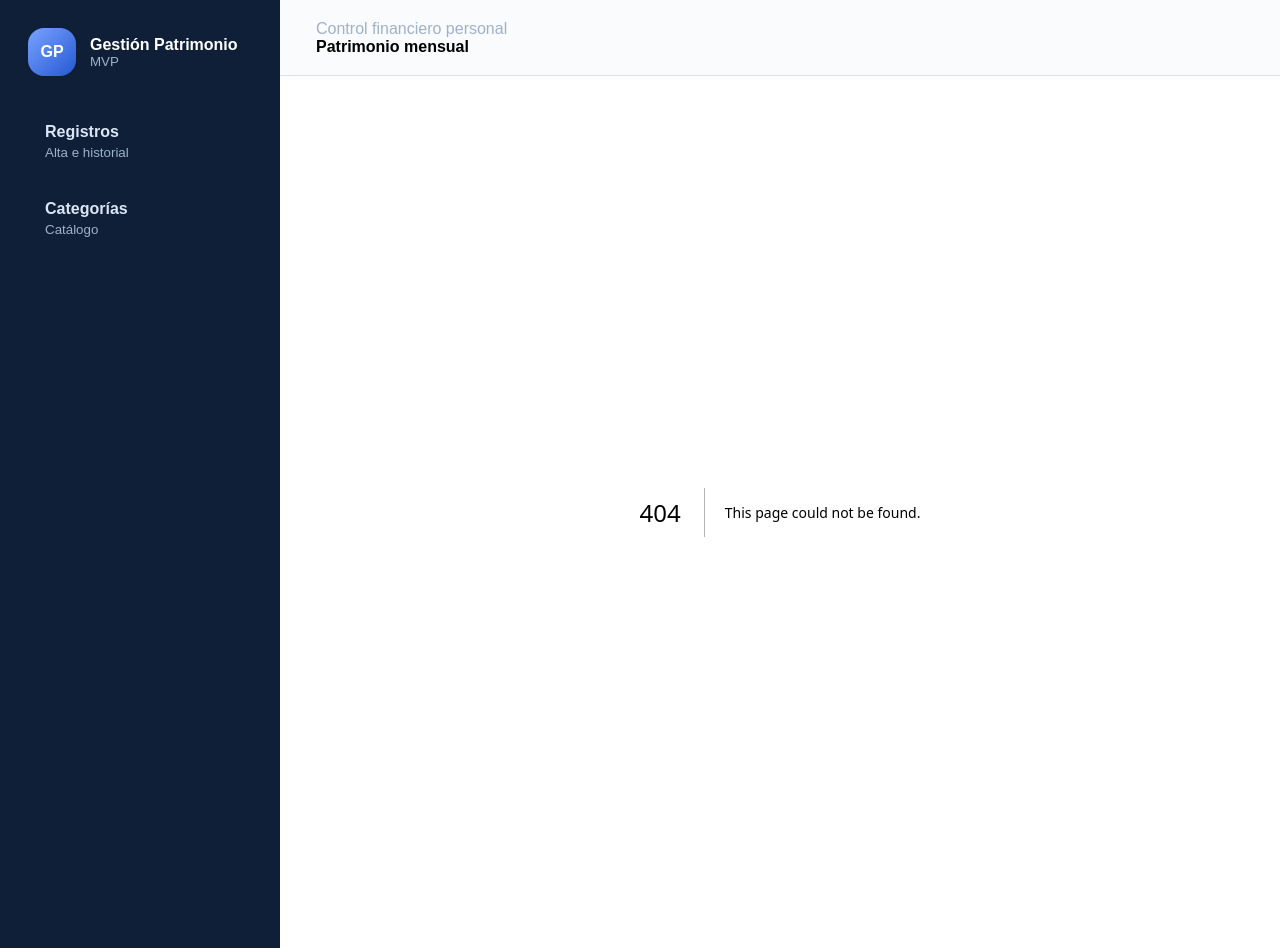
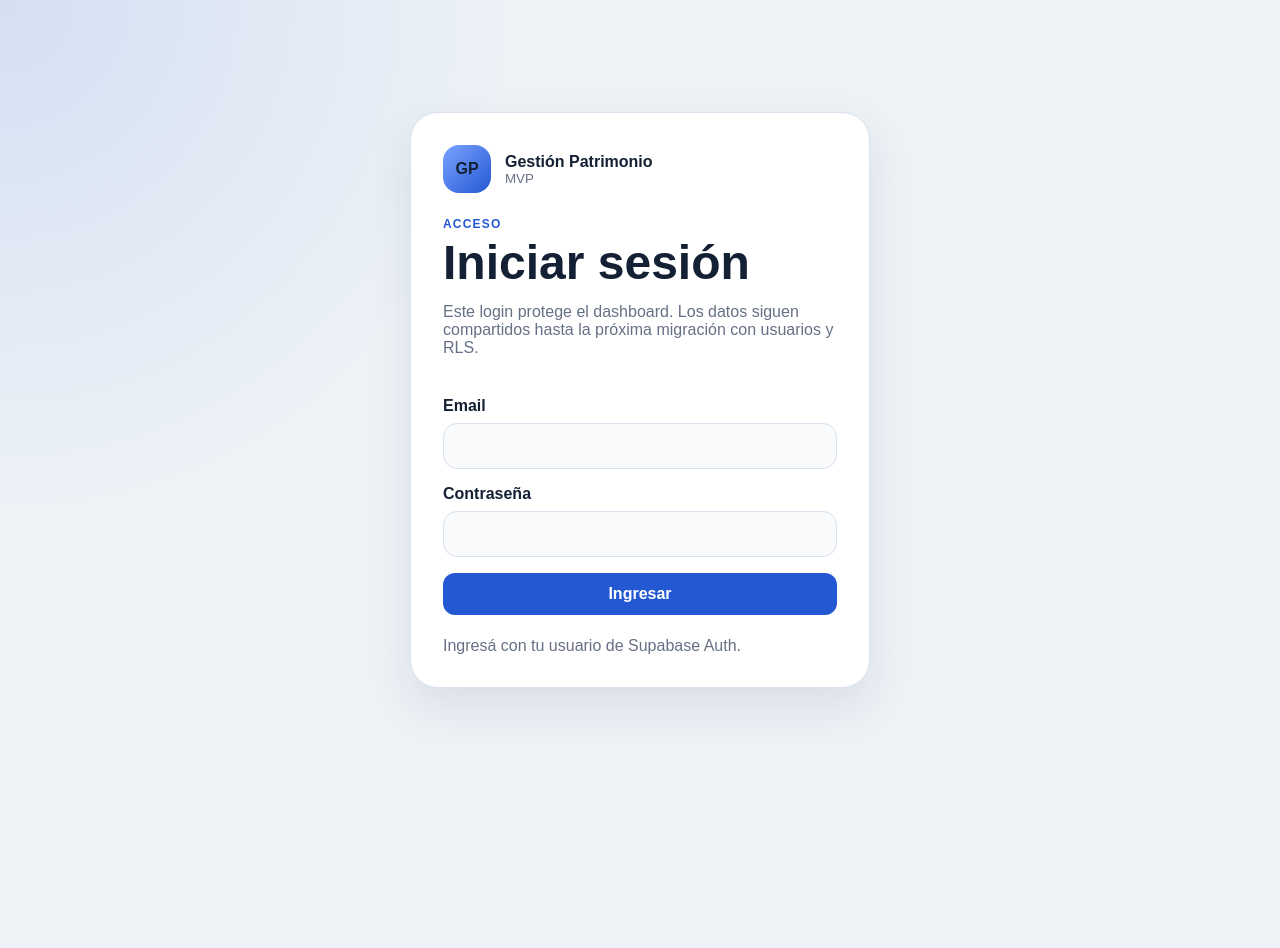
Before and after one commit to JasonCorrales/GestionPatrimonio, a Next.js app: page /login in a window 1280 px wide. Before the commit this address had no page. After the commit the page ends 800 px from the top, so only its background shows below. Built offline with nearby package versions, Linux system fonts and the light colour scheme; no server answers.

Commit message:
feat: add Supabase login MVP

```diff
--- a/src/app/globals.css
+++ b/src/app/globals.css
@@ -135,8 +135,71 @@ button {
   display: block;
 }
 
+.session-chip {
+  align-items: center;
+  background: white;
+  border: 1px solid var(--border);
+  border-radius: 999px;
+  display: flex;
+  gap: 12px;
+  padding: 8px 8px 8px 14px;
+}
+
+.session-chip span {
+  color: var(--muted);
+  font-size: 0.9rem;
+  font-weight: 700;
+}
+
+.session-chip button {
+  background: var(--foreground);
+  border: 0;
+  border-radius: 999px;
+  color: white;
+  font-weight: 800;
+  padding: 8px 12px;
+}
+
 .page-container {
   padding: 36px;
+}
+
+.auth-page {
+  align-items: center;
+  display: flex;
+  justify-content: center;
+  min-height: 100vh;
+  padding: 24px;
+}
+
+.auth-card {
+  background: white;
+  border: 1px solid var(--border);
+  border-radius: 28px;
+  box-shadow: var(--shadow);
+  display: grid;
+  gap: 24px;
+  max-width: 460px;
+  padding: 32px;
+  width: 100%;
+}
+
+.auth-brand {
+  color: var(--foreground);
+}
+
+.auth-brand small {
+  color: var(--muted);
+}
+
+.auth-card h1 {
+  font-size: clamp(2rem, 5vw, 3rem);
+  line-height: 1;
+  margin: 0 0 12px;
+}
+
+.compact-status {
+  max-width: 380px;
 }
 
 .content-stack {
@@ -392,7 +455,9 @@ button {
 
   .category-item,
   .record,
-  .section-title-row {
+  .section-title-row,
+  .session-chip,
+  .topbar {
     align-items: flex-start;
     flex-direction: column;
   }
--- /dev/null
+++ b/src/app/login/page.tsx
@@ -0,0 +1,5 @@
+import { LoginForm } from "@/ui/components/LoginForm";
+
+export default function LoginPage() {
+  return <LoginForm />;
+}
--- /dev/null
+++ b/src/data/supabase/auth.ts
@@ -0,0 +1,42 @@
+import type { AuthChangeEvent, Session } from "@supabase/supabase-js";
+import { getSupabaseBrowserClient } from "./client";
+
+export type AuthStateListener = (
+  event: AuthChangeEvent,
+  session: Session | null,
+) => void;
+
+export async function getCurrentSession() {
+  const { data, error } = await getSupabaseBrowserClient().auth.getSession();
+
+  if (error) {
+    throw error;
+  }
+
+  return data.session;
+}
+
+export async function signInWithEmailPassword(email: string, password: string) {
+  const { data, error } = await getSupabaseBrowserClient().auth.signInWithPassword({
+    email,
+    password,
+  });
+
+  if (error) {
+    throw error;
+  }
+
+  return data.session;
+}
+
+export async function signOut() {
+  const { error } = await getSupabaseBrowserClient().auth.signOut();
+
+  if (error) {
+    throw error;
+  }
+}
+
+export function onAuthStateChange(listener: AuthStateListener) {
+  return getSupabaseBrowserClient().auth.onAuthStateChange(listener).data.subscription;
+}
--- a/src/data/supabase/client.ts
+++ b/src/data/supabase/client.ts
@@ -18,9 +18,9 @@ export function getSupabaseBrowserClient() {
 
   browserClient = createClient(supabaseUrl, supabaseAnonKey, {
     auth: {
-      autoRefreshToken: false,
-      detectSessionInUrl: false,
-      persistSession: false,
+      autoRefreshToken: true,
+      detectSessionInUrl: true,
+      persistSession: true,
     },
   });
 
--- a/src/ui/components/AppShell.tsx
+++ b/src/ui/components/AppShell.tsx
@@ -1,8 +1,10 @@
 "use client";
 
 import Link from "next/link";
-import { usePathname } from "next/navigation";
-import type { ReactNode } from "react";
+import { usePathname, useRouter } from "next/navigation";
+import { useEffect, useState, type ReactNode } from "react";
+import type { Session } from "@supabase/supabase-js";
+import { getCurrentSession, onAuthStateChange, signOut } from "@/data/supabase/auth";
 
 const navigationItems = [
   { href: "/", label: "Registros", description: "Alta e historial" },
@@ -11,6 +13,84 @@ const navigationItems = [
 
 export function AppShell({ children }: Readonly<{ children: ReactNode }>) {
   const pathname = usePathname();
+  const router = useRouter();
+  const isLoginPage = pathname === "/login";
+  const [session, setSession] = useState<Session | null>(null);
+  const [loadingSession, setLoadingSession] = useState(true);
+  const [authError, setAuthError] = useState<string | null>(null);
+
+  useEffect(() => {
+    let mounted = true;
+
+    getCurrentSession()
+      .then((currentSession) => {
+        if (!mounted) {
+          return;
+        }
+
+        setSession(currentSession);
+        setAuthError(null);
+      })
+      .catch((error) => {
+        if (!mounted) {
+          return;
+        }
+
+        setAuthError(getErrorMessage(error));
+      })
+      .finally(() => {
+        if (mounted) {
+          setLoadingSession(false);
+        }
+      });
+
+    const subscription = onAuthStateChange((_event, nextSession) => {
+      setSession(nextSession);
+      setLoadingSession(false);
+    });
+
+    return () => {
+      mounted = false;
+      subscription.unsubscribe();
+    };
+  }, []);
+
+  useEffect(() => {
+    if (loadingSession) {
+      return;
+    }
+
+    if (!session && !isLoginPage) {
+      router.replace("/login");
+      return;
+    }
+
+    if (session && isLoginPage) {
+      router.replace("/");
+    }
+  }, [isLoginPage, loadingSession, router, session]);
+
+  async function handleSignOut() {
+    await signOut();
+    router.replace("/login");
+    router.refresh();
+  }
+
+  if (isLoginPage) {
+    return <>{children}</>;
+  }
+
+  if (loadingSession) {
+    return <FullPageStatus title="Validando sesión" message="Un momento..." />;
+  }
+
+  if (authError) {
+    return <FullPageStatus title="Error de autenticación" message={authError} />;
+  }
+
+  if (!session) {
+    return <FullPageStatus title="Redirigiendo" message="Te llevamos al login..." />;
+  }
 
   return (
     <div className="app-shell">
@@ -48,9 +128,29 @@ export function AppShell({ children }: Readonly<{ children: ReactNode }>) {
             <span className="topbar-kicker">Control financiero personal</span>
             <strong>Patrimonio mensual</strong>
           </div>
+          <div className="session-chip">
+            <span>{session.user.email}</span>
+            <button type="button" onClick={handleSignOut}>Salir</button>
+          </div>
         </header>
         <main className="page-container">{children}</main>
       </div>
     </div>
   );
 }
+
+function FullPageStatus({ title, message }: Readonly<{ title: string; message: string }>) {
+  return (
+    <main className="auth-page">
+      <section className="auth-card compact-status">
+        <p className="eyebrow">Sesión</p>
+        <h1>{title}</h1>
+        <p className="message">{message}</p>
+      </section>
+    </main>
+  );
+}
+
+function getErrorMessage(error: unknown) {
+  return error instanceof Error ? error.message : "Unknown error";
+}
--- /dev/null
+++ b/src/ui/components/LoginForm.tsx
@@ -0,0 +1,85 @@
+"use client";
+
+import { FormEvent, useState } from "react";
+import { useRouter } from "next/navigation";
+import { signInWithEmailPassword } from "@/data/supabase/auth";
+
+export function LoginForm() {
+  const router = useRouter();
+  const [email, setEmail] = useState("");
+  const [password, setPassword] = useState("");
+  const [loading, setLoading] = useState(false);
+  const [message, setMessage] = useState("Ingresá con tu usuario de Supabase Auth.");
+
+  async function handleSubmit(event: FormEvent<HTMLFormElement>) {
+    event.preventDefault();
+    setLoading(true);
+    setMessage("Validando credenciales...");
+
+    try {
+      await signInWithEmailPassword(email, password);
+      setMessage("Ingreso correcto. Redirigiendo...");
+      router.replace("/");
+      router.refresh();
+    } catch (error) {
+      setMessage(`No se pudo iniciar sesión: ${getErrorMessage(error)}`);
+    } finally {
+      setLoading(false);
+    }
+  }
+
+  return (
+    <main className="auth-page">
+      <section className="auth-card">
+        <div className="brand auth-brand">
+          <span className="brand-mark">GP</span>
+          <span>
+            <strong>Gestión Patrimonio</strong>
+            <small>MVP</small>
+          </span>
+        </div>
+
+        <div>
+          <p className="eyebrow">Acceso</p>
+          <h1>Iniciar sesión</h1>
+          <p className="muted">
+            Este login protege el dashboard. Los datos siguen compartidos hasta la próxima migración con usuarios y RLS.
+          </p>
+        </div>
+
+        <form className="form" onSubmit={handleSubmit}>
+          <label>
+            Email
+            <input
+              autoComplete="email"
+              type="email"
+              value={email}
+              onChange={(event) => setEmail(event.target.value)}
+              required
+            />
+          </label>
+
+          <label>
+            Contraseña
+            <input
+              autoComplete="current-password"
+              type="password"
+              value={password}
+              onChange={(event) => setPassword(event.target.value)}
+              required
+            />
+          </label>
+
+          <button disabled={loading} type="submit">
+            {loading ? "Ingresando..." : "Ingresar"}
+          </button>
+          <p className="message">{message}</p>
+        </form>
+      </section>
+    </main>
+  );
+}
+
+function getErrorMessage(error: unknown) {
+  return error instanceof Error ? error.message : "Unknown error";
+}
```
Also changed, not shown: odd/tasks/patrimony-tracker-mvp.md (+2 -1 lines), 1 other file (tests, documents, lock files or other folders).
